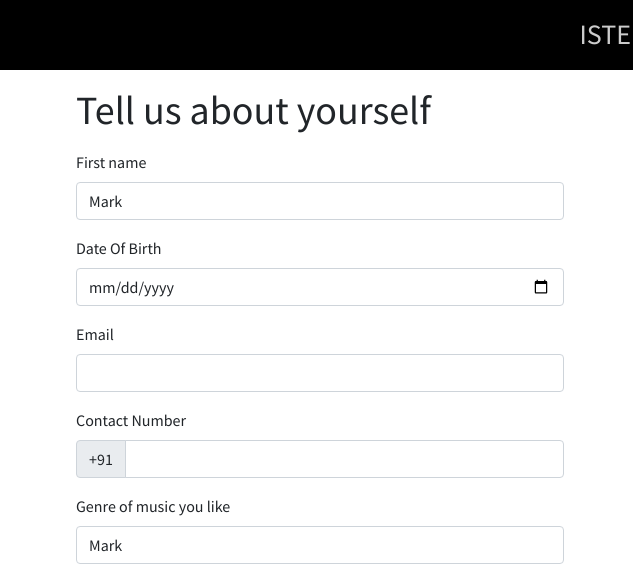
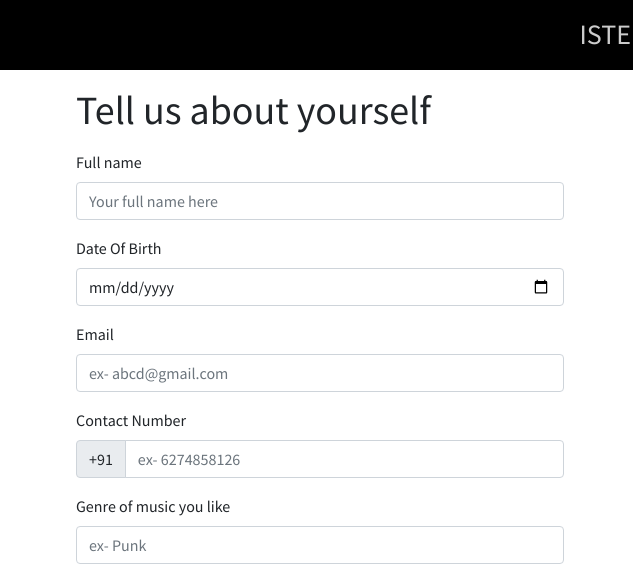
Before and after one commit to Utkar5hM/iste-crypt-round-3, a plain HTML site: page index.html in a window 1280 px wide. Shown: the top 577 px of the page, 0-633 px from the left. Drawn offline with nearby package versions, Linux system fonts and the light colour scheme.

Commit message:
Update index.html

```diff
--- a/index.html
+++ b/index.html
@@ -29,14 +29,13 @@
         <h1 class="mt-3 mb-3">Tell us about yourself</h1>
         <form class="needs-validation" novalidate>
           <div class="mb-3">
-            <label for="validationCustom01" class="form-label"
-              >First name</label
-            >
+            <label for="validationCustom01" class="form-label">Full name</label>
             <input
               type="text"
               class="form-control"
               id="validationCustom01"
-              value="Mark"
+              value=""
+              placeholder="Your full name here"
               required
             />
             <div class="valid-feedback">Looks good!</div>
@@ -60,6 +59,7 @@
                 class="form-control"
                 id="validationCustomEmail"
                 aria-describedby="inputGroupPrepend"
+                placeholder="ex- abcd@gmail.com"
                 required
               />
               <div class="invalid-feedback">
@@ -79,6 +79,7 @@
                 class="form-control"
                 id="validationCustomUsername"
                 aria-describedby="inputGroupPrepend"
+                placeholder="ex- 6274858126"
                 required
               />
               <div class="invalid-feedback">
@@ -94,7 +95,8 @@
               type="text"
               class="form-control"
               id="genre"
-              value="Mark"
+              value=""
+              placeholder="ex- Punk"
               required
             />
             <div class="valid-feedback">Looks good!</div>
```
